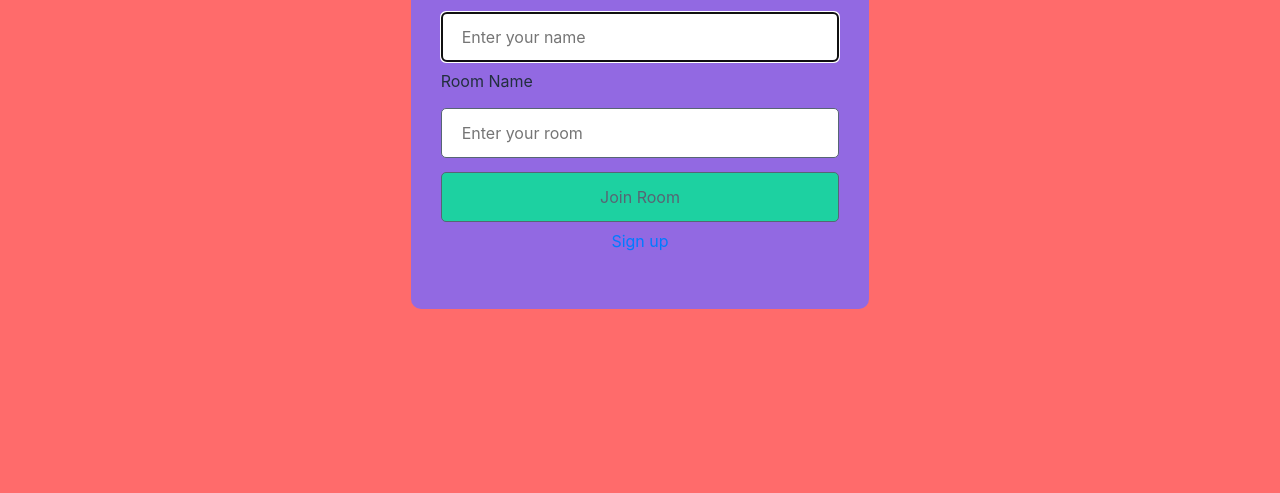
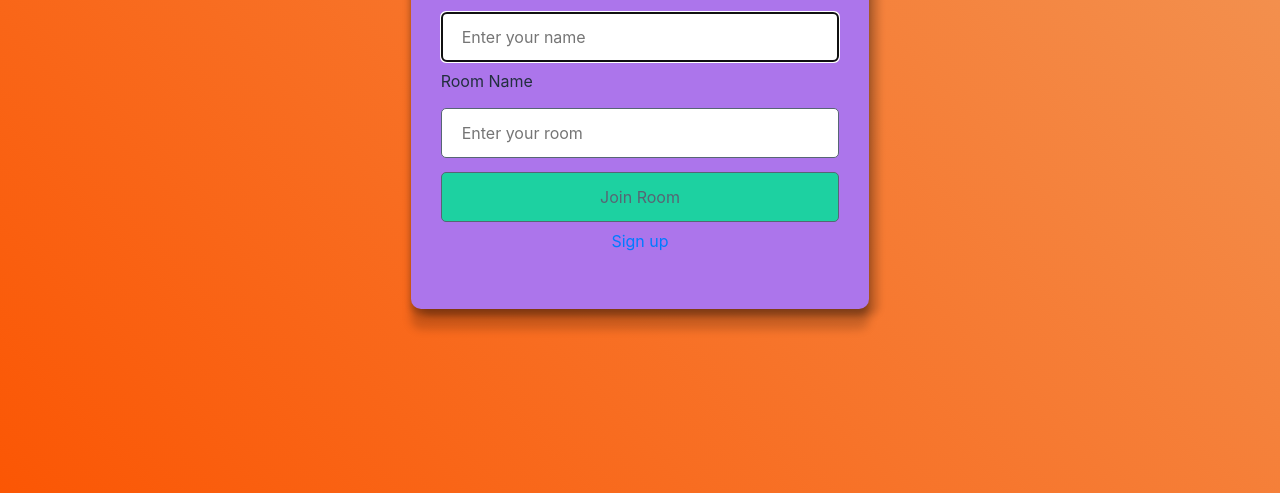
Before and after one commit to Temitayooyelowo/ChatApp, a website: page public/index.html in a window 1280 px wide. Shown: the part 307-800 px from the top of the page. Drawn offline with nearby package versions, Linux system fonts and the light colour scheme.

Commit message:
#9 Looking for the perfect color combination for the login page

```diff
--- a/public/css/styles.css
+++ b/public/css/styles.css
@@ -4,12 +4,16 @@
     justify-content: center;
     align-items: center;
     width: 100vw;
-    background-color: #ff6b6b;
+/*     background-color: #ff6b6b; */
+    background: linear-gradient(45deg, hsl(20, 97%, 50%), hsl(25, 85%, 65%));
     color: #222f3e;
 }
 
 .join-chat{
-  background-color: #9269e2;
+/*   background-color: #9269e2; */
+/*   background: repeating-linear-gradient(50deg,#ff6b6b 0px,#9269e2 40px,hsl(120, 100%, 70%) 40px, yellow 80px); */
+  background-color: hsl(268, 75%, 69%);
+  box-shadow: 0 20px 10px rgba(0,0,0,0.19), 0 6px 6px rgba(0,0,0, 0.23), 10px 7px 7px rgba(0,0,0,0.17);
   border-radius: 10px;
   padding: 40px 30px;
 }
```
